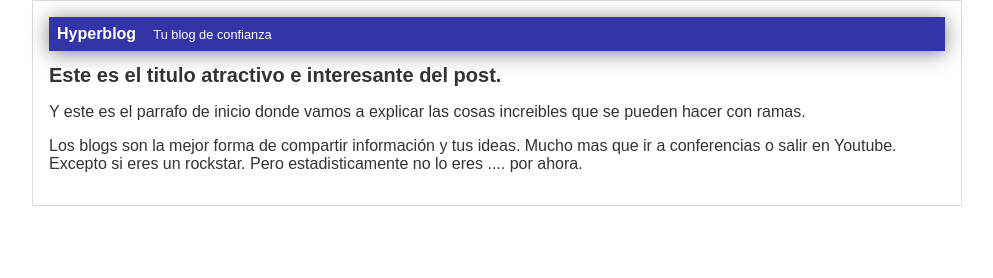
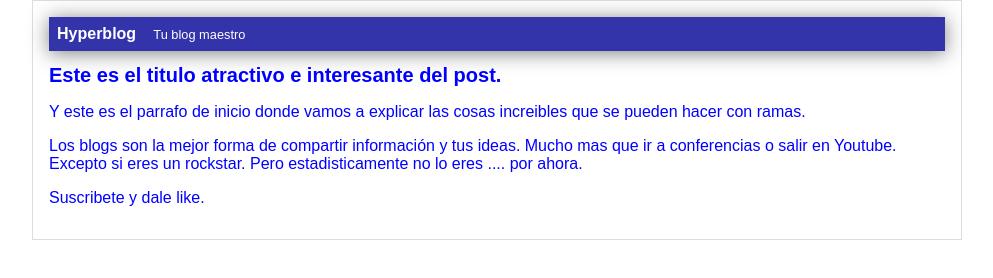
Before and after one commit to lfzarazuaa/hyperblog, a plain HTML site: page blogpost.html in a window 1280 px wide. Shown: the whole page, without its empty margins (143-1136 px from the left). Drawn offline with Linux system fonts and the light colour scheme.

Commit message:
Agregue suscripción, cambie la cabecera maestra y puse todo azul.

```diff
--- a/blogpost.html
+++ b/blogpost.html
@@ -9,7 +9,7 @@
 <body>
     <div class="container">
         <div id="cabecera">
-            Hyperblog <span id="tagline">Tu blog de confianza</span>
+            Hyperblog <span id="tagline">Tu blog maestro</span>
         </div>
         <div id="post">
             <h1>Este es el titulo atractivo e interesante del post.</h1>
@@ -19,6 +19,7 @@
                 Mucho mas que ir a conferencias o salir en Youtube. Excepto si eres un rockstar.
                 Pero estadisticamente no lo eres .... por ahora.
             </p>
+            <p>Suscribete y dale like.</p>
         </div>
     </div>
 </body>
--- a/css/estilos.css
+++ b/css/estilos.css
@@ -1,5 +1,5 @@
 body{
-    color: #333;
+    color: blue;
     text-align: center;
     font-family: Arial, Helvetica, sans-serif;
     font-size: 16px;
```
